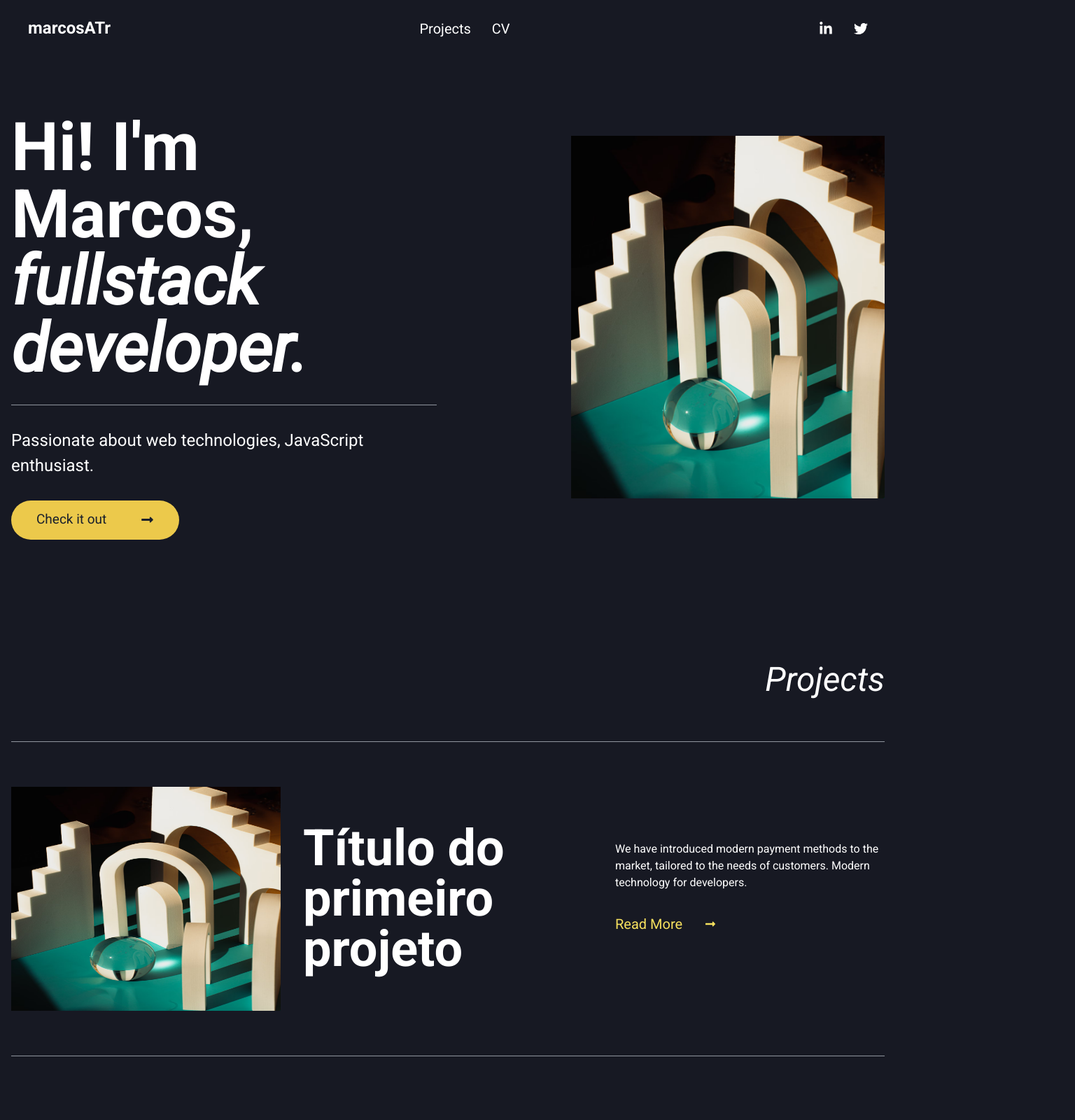
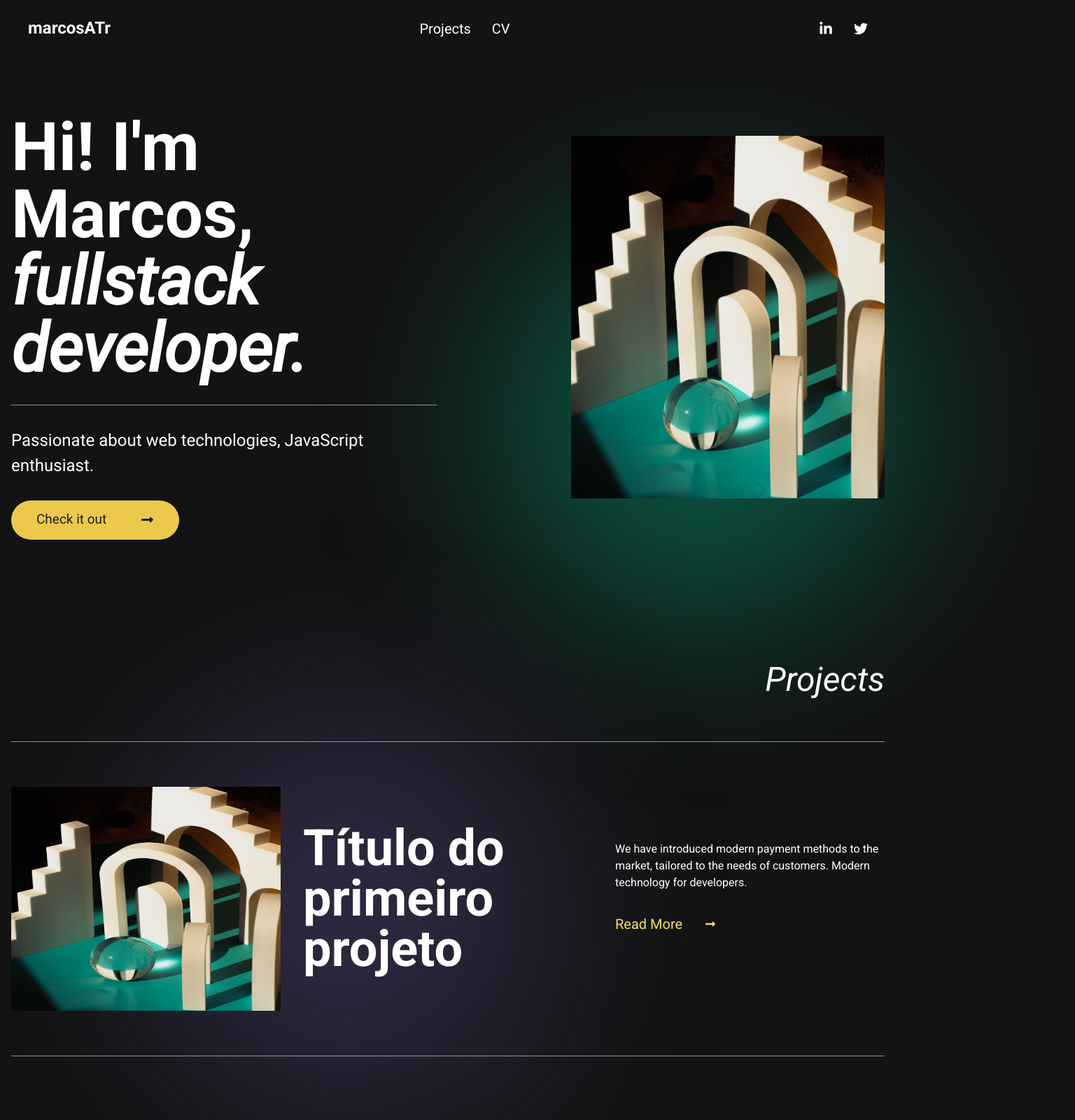
Before and after one commit to marcosATr/only-portfolio, a Next.js app: page / in a window 1280 px wide. Shown: the top 1600 px of the page at 70% size, 1536 px wide, since content can reach past the window. Before the commit the page ends 1573 px from the top, so only its background shows below. Built offline with nearby package versions, Linux system fonts and the light colour scheme.

Commit message:
backgrounds added

```diff
--- a/src/components/MainHeader/MainHeader.tsx
+++ b/src/components/MainHeader/MainHeader.tsx
@@ -1,4 +1,4 @@
-import { Box, Button, Container, Divider, Flex, Heading, Image, Text } from "@chakra-ui/react";
+import { Box, Button, Container, Divider, Flex, Heading, Image, position, Text } from "@chakra-ui/react";
 import { FaLongArrowAltRight } from "react-icons/fa";
 
 function MainHeader() {
@@ -18,9 +18,9 @@ function MainHeader() {
             Check it out
           </Button>
         </Box>
-        <Flex w="50%" p={4} pr={0} justifyContent='flex-end'>
-          <Box w="480px" height='550px'>
-            <Image pl={8} pt={8} alt='intro' src='/images/1.avif' objectFit='fill' width='100%' height='100%'/>
+        <Flex w="50%" p={4} pr={0} justifyContent="flex-end"  _before={{ backgroundImage: "/images/bg.webp", content: '" "', width: "120%", height: "120%", position: "absolute", top: "0", left: "0", backgrounSize: "cover", backgroundPosition: "120% 0%", zIndex:'-2',backgroundRepeat: "no-repeat",filter: 'blur(20px)' }}>
+          <Box w="480px" height="550px">
+            <Image pl={8} pt={8} alt="intro" src="/images/1.avif" objectFit="fill" width="100%" height="100%" />
           </Box>
         </Flex>
       </Flex>
--- a/src/components/Nav/Nav.tsx
+++ b/src/components/Nav/Nav.tsx
@@ -6,7 +6,7 @@ import LinkItem from "../LinkItem/LinkItem";
 
 function Nav() {
   return (
-    <Box w="100%" h="auto" bg={"gray.900"} padding={6} color="white">
+    <Box w="100%" h="auto" bg={"#131313"} padding={6} color="white">
       <Container maxW="container.xl">
         <Flex justifyContent={"space-between"} align="center" w="100%">
           <Box fontSize="2xl" fontWeight="bold" lineHeight="1.4">
--- a/src/components/ProjectItem/ProjectItem.tsx
+++ b/src/components/ProjectItem/ProjectItem.tsx
@@ -1,20 +1,24 @@
-import { Box, Container, Divider, Flex, Heading, HStack, Image, Text } from "@chakra-ui/react";
+import { Box, Container, Divider, Flex, Heading, HStack, Image, Text, type BoxProps } from "@chakra-ui/react";
 import Link from "next/link";
 import { FaLongArrowAltRight } from "react-icons/fa";
 import { Link as A } from "@chakra-ui/react";
+import { motion } from 'framer-motion'
+
+
 
 function ProjectItem() {
+  const MotionBox = motion<BoxProps>(Box)
   return (
     <Container maxW="container.xl" color="white" px={0} py={8}>
       <Divider />
       <Flex justifyContent="space-between" align="center" py={16}>
-        <Box minW="385px" h="320px">
+        <MotionBox minW="385px" h="320px" whileHover={{ scale: 1.1 }}>
           <Link href="/" passHref>
             <a>
               <Image alt="" src="/images/1.avif" width="100%" height="100%" />
             </a>
           </Link>
-        </Box>
+        </MotionBox>
         <Heading as="h1" size="4xl" fontWeight="700" px={8}>
           <Link href="/" passHref>
             <A color="white" _hover={{ color: "yellow.300" }}>
--- a/src/components/ProjectListing/ProjectListing.tsx
+++ b/src/components/ProjectListing/ProjectListing.tsx
@@ -4,7 +4,7 @@ import ProjectItem from "../ProjectItem/ProjectItem";
 function ProjectListing() {
   return (
     <Container maxW="container.xl" color="white">
-      <Box py={8}>
+      <Box py={8} _before={{ backgroundImage: "/images/bg2.webp", content: '" "', width: "110%", height: "100%", position: "absolute", top: "700px", left: "0", backgrounSize: "cover", backgroundPosition: "-50% 0%", zIndex:'-2',backgroundRepeat: "no-repeat",filter: 'blur(20px)' }}>
         <Heading as="h1" size="2xl" py={8} fontWeight="300" fontStyle="italic" textAlign="right">
           Projects
         </Heading>
--- a/src/pages/index.tsx
+++ b/src/pages/index.tsx
@@ -1,3 +1,4 @@
+import { Container, Divider } from "@chakra-ui/react";
 import type { NextPage } from "next";
 import Head from "next/head";
 import Image from "next/image";
@@ -11,7 +12,7 @@ const Home: NextPage = () => {
     <>
       <Nav />
       <MainHeader />
-      <ProjectListing/>
+      <ProjectListing />
     </>
   );
 };
--- a/src/styles/theme.ts
+++ b/src/styles/theme.ts
@@ -4,7 +4,8 @@ export const theme = extendTheme({
   styles: {
     global: {
       'body': {
-        backgroundColor: 'gray.900',
+        backgroundColor: '#131313',
+        overflowX: 'hidden',
       },
     },
   },
```
Also changed, not shown: public/images/bg.webp (added), public/images/bg2.webp (added).
